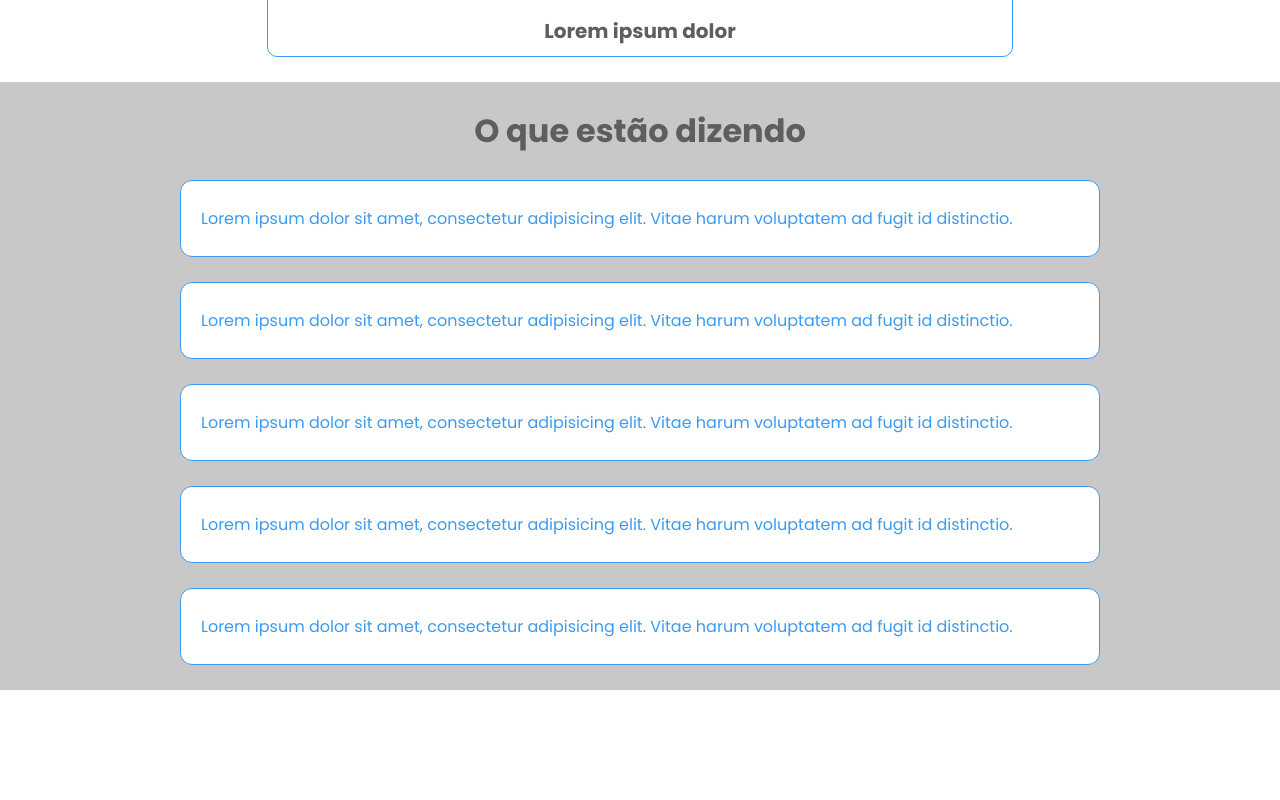
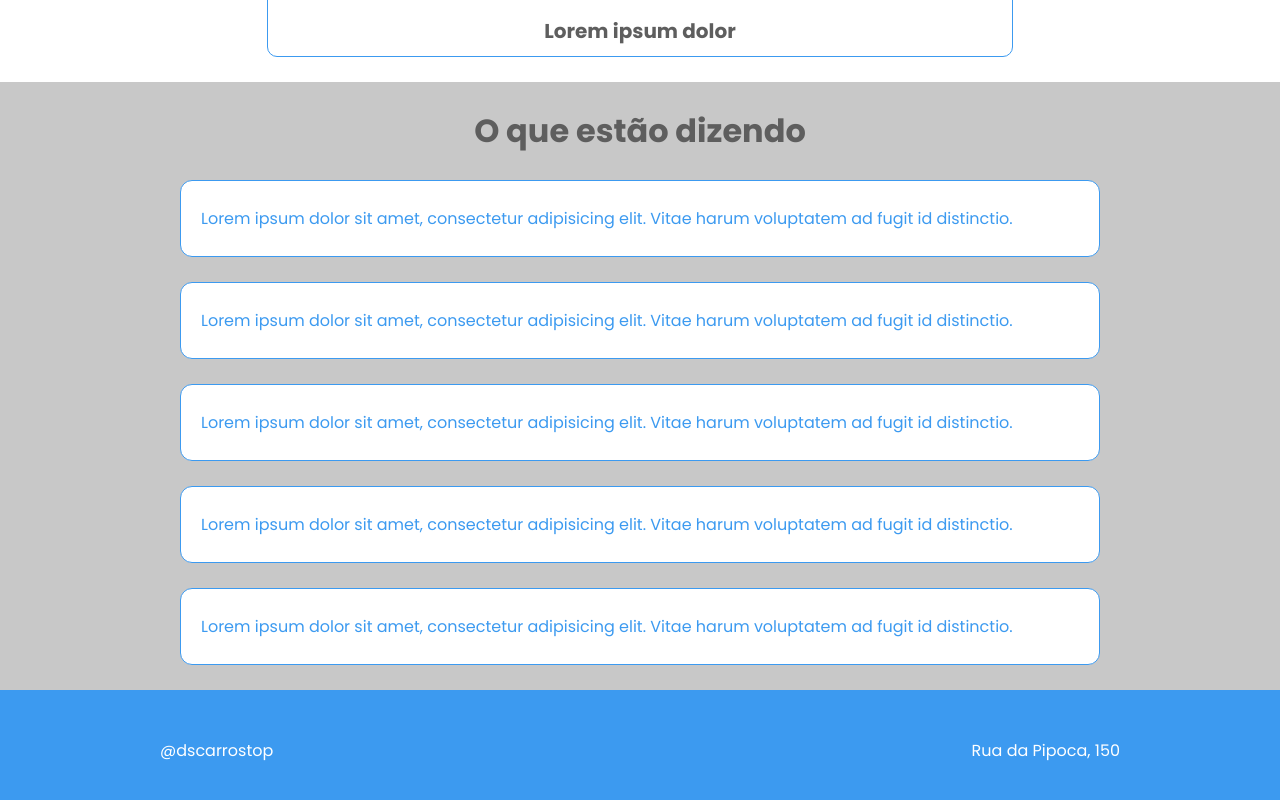
Before and after one commit to Ital023/DSCarrosTop, a React (Vite) app: page / in a window 1280 px wide. Shown: the part 837-1637 px from the top of the page. Before the commit the page ends 1527 px from the top, so only its background shows below. Built offline with nearby package versions, Linux system fonts and the light colour scheme.

Commit message:
feat: footer finished

```diff
--- /dev/null
+++ b/src/components/Footer/index.tsx
@@ -0,0 +1,12 @@
+import './styles.css'
+
+export default function Footer() {
+  return (
+    <footer>
+      <div className="dsct-footer-content">
+        <p>@dscarrostop</p>
+        <p>Rua da Pipoca, 150</p>
+      </div>
+    </footer>
+  );
+}
--- /dev/null
+++ b/src/components/Footer/styles.css
@@ -0,0 +1,28 @@
+footer {
+  background-color: var(--dsct-color-bg-secondary);
+}
+
+.dsct-footer-content {
+  height: 120px;
+  width: 100%;
+  max-width: 960px;
+  margin: 0 auto;
+  display: flex;
+  justify-content: center;
+  align-items: center;
+  flex-direction: column;
+  gap: 10px;
+}
+
+.dsct-footer-content p {
+  color: var(--dsct-color-bg-primary);
+  font-size: 16px;
+  font-weight: 400;
+}
+
+@media (min-width: 576px) {
+  .dsct-footer-content {
+    justify-content: space-between;
+    flex-direction: row;
+  }
+}
--- a/src/routes/Home/index.tsx
+++ b/src/routes/Home/index.tsx
@@ -1,5 +1,6 @@
 import CarCard from "../../components/CarCard";
 import CommentsCard from "../../components/CommentsCard";
+import Footer from "../../components/Footer";
 import Header from "../../components/Header";
 import "./styles.css";
 
@@ -36,6 +37,8 @@ export default function Home() {
         </section>
       </main>
 
+      <Footer/>
+
 
     </>
   );
```
